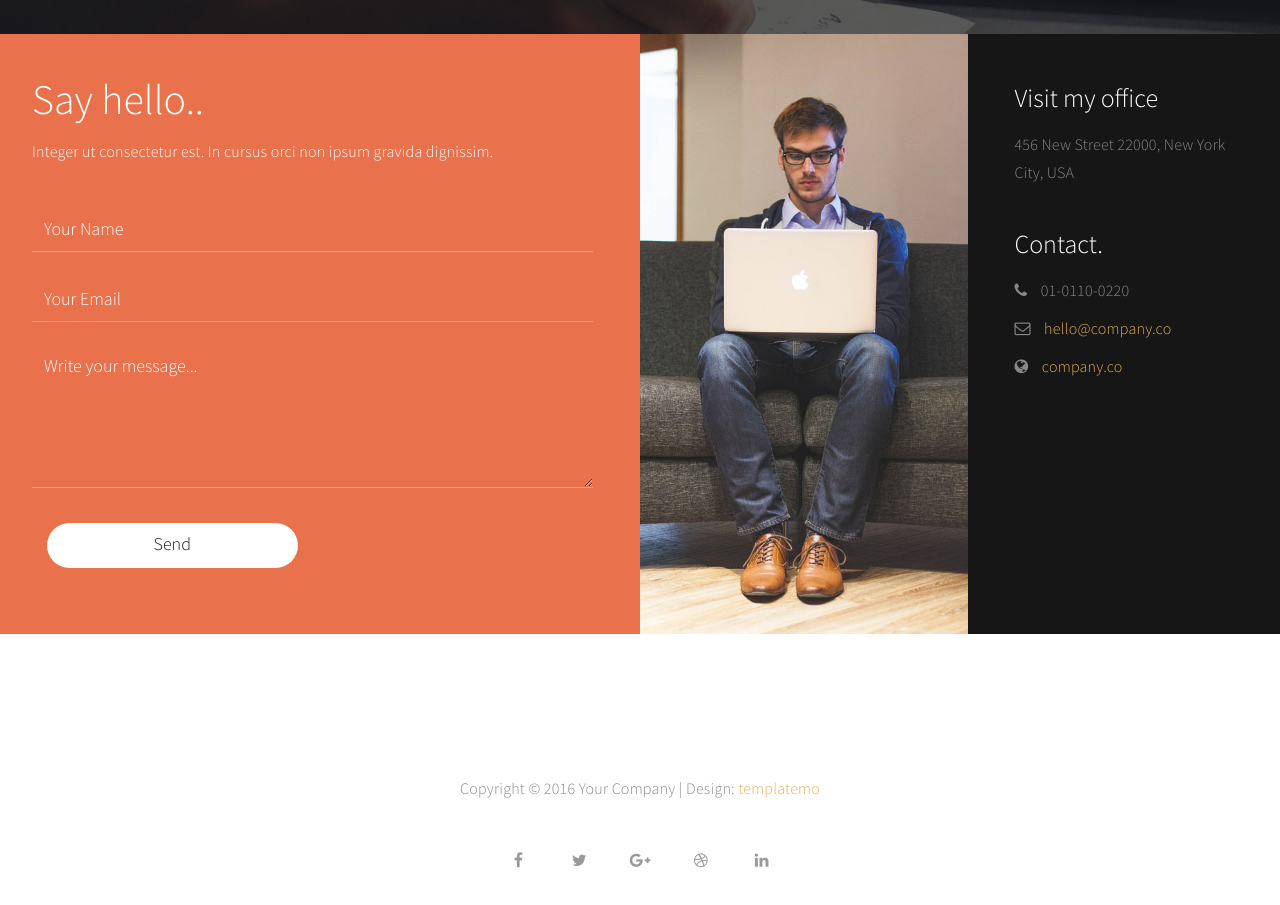
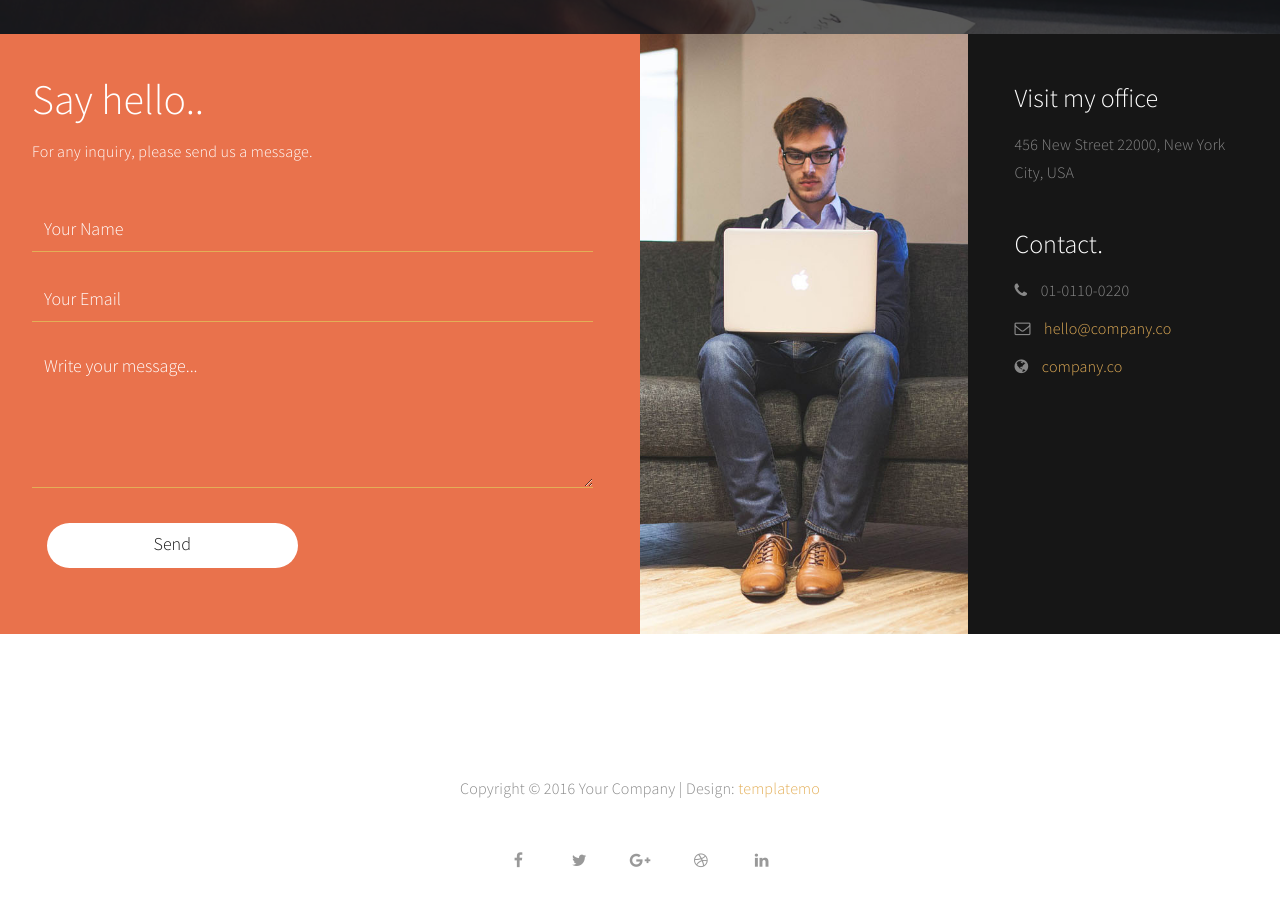
Before and after one commit to paramjitladiestailor/paramjitladiestailor.github.io, a plain HTML site: page index.html in a window 1280 px wide. Shown: the part 2340-3245 px from the top of the page. Drawn offline with Linux system fonts and the light colour scheme.

Commit message:
Stimulus

```diff
--- a/index.html
+++ b/index.html
@@ -311,7 +311,7 @@ http://www.templatemo.com/tm-498-stimulus
                     <div class="contact-form">
                          <div class="wow fadeInUp section-title" data-wow-delay="0.2s">
                               <h1 class="color-white">Say hello..</h1>
-                              <p class="color-white">Integer ut consectetur est. In cursus orci non ipsum gravida dignissim.</p>
+                              <p class="color-white">For any inquiry, please send us a message.</p>
                          </div>
 
                          <div id="contact-form">
```
